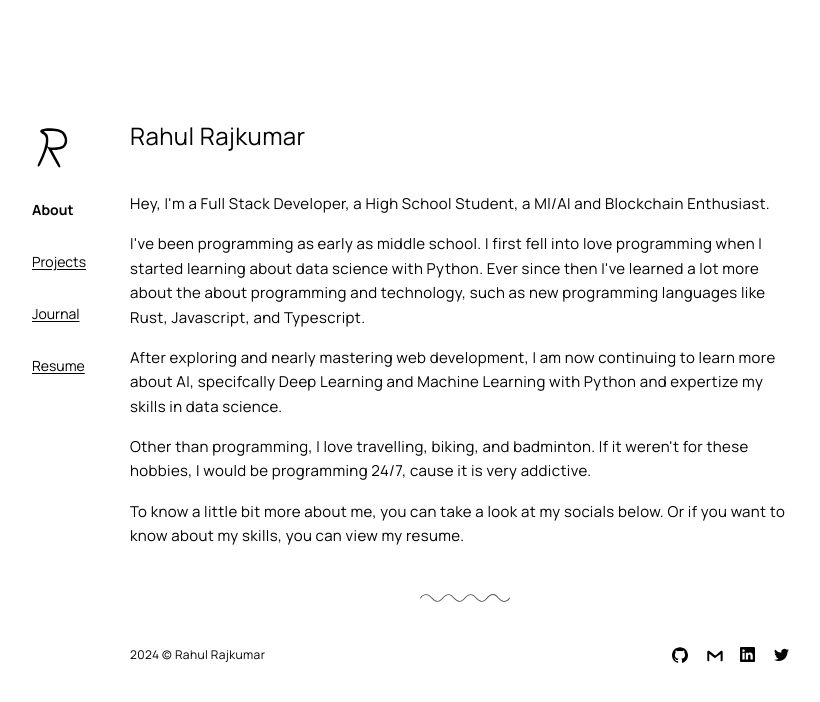
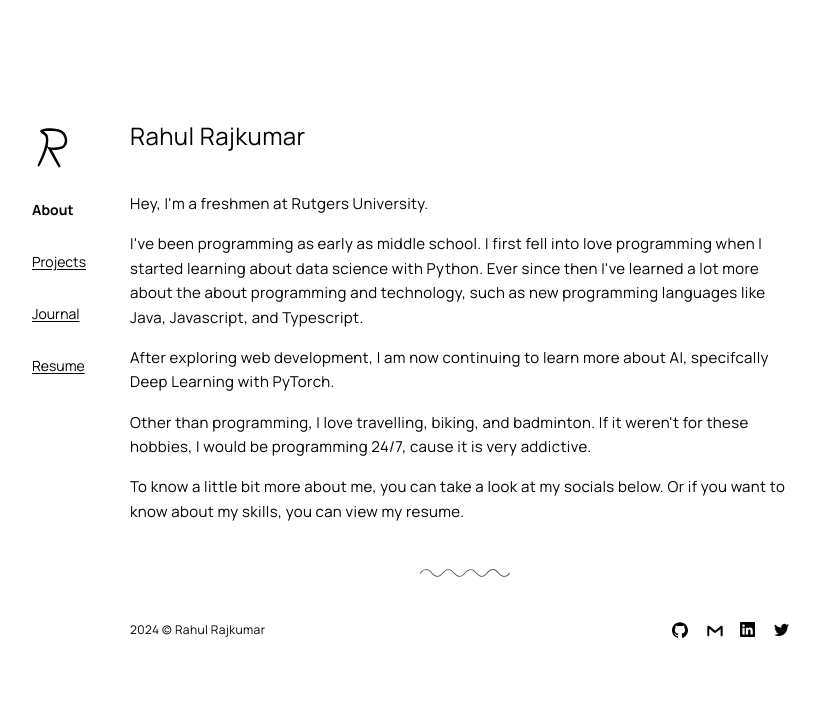
Before and after one commit to Rahuls-Coding/site, a Next.js app: page / in a window 1280 px wide. Shown: the top 702 px of the page, without its empty margins (224-1044 px from the left). Built offline with nearby package versions, Linux system fonts and the light colour scheme.

Commit message:
updated about me

```diff
--- a/pages/index.tsx
+++ b/pages/index.tsx
@@ -20,21 +20,18 @@ export default function Home() {
         <div className="special dark:text-slate-200 lg:mt-10 leading-relaxed tracking-wide row-span-7 lg:col-span-7">
           <div className="text-2xl lg:mt-20 mb-10">Rahul Rajkumar</div>
           <p className="pb-4">
-            Hey, I&#39;m a Full Stack Developer, a High School Student, a Ml/AI
-            and Blockchain Enthusiast.
+            Hey, I&#39;m a freshmen at Rutgers University.
           </p>
           <p className="pb-4">
             I&#39;ve been programming as early as middle school. I first fell
             into love programming when I started learning about data science
             with Python. Ever since then I&#39;ve learned a lot more about the
             about programming and technology, such as new programming languages
-            like Rust, Javascript, and Typescript.
+            like Java, Javascript, and Typescript.
           </p>
           <p className="pb-4">
-            After exploring and nearly mastering web development, I am now
-            continuing to learn more about AI, specifcally Deep Learning and
-            Machine Learning with Python and expertize my skills in data
-            science.
+            After exploring web development, I am now
+            continuing to learn more about AI, specifcally Deep Learning with PyTorch.
           </p>
           <p className="pb-4">
             Other than programming, I love travelling, biking, and badminton. If
```
